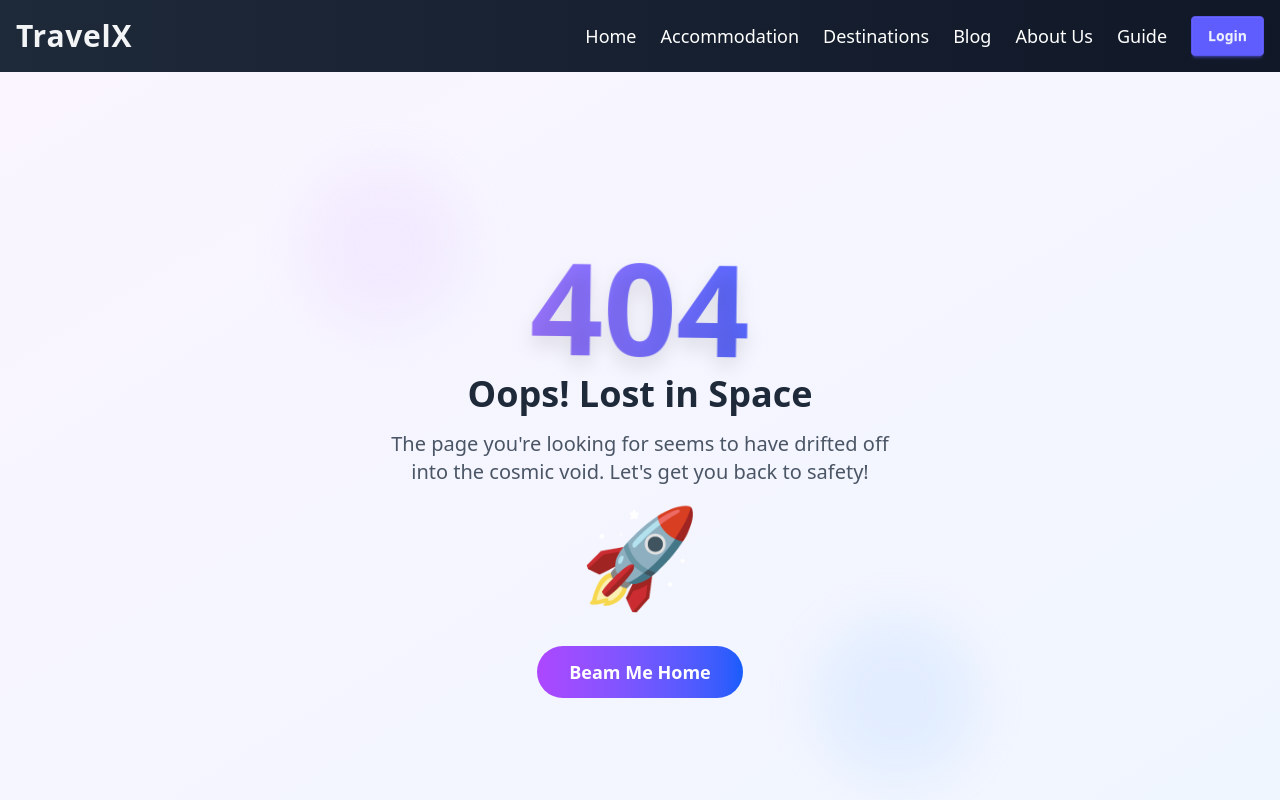
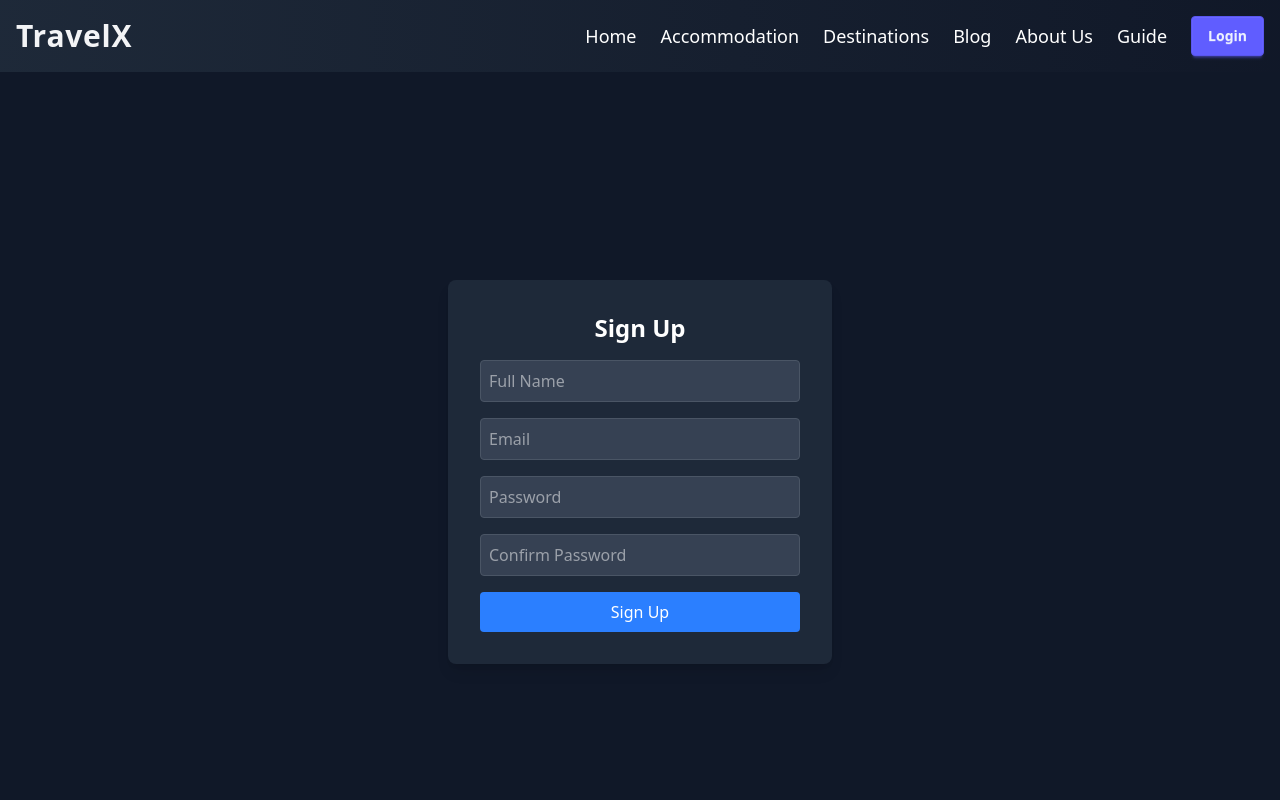
Before and after one commit to yogesh4952/Tourism-Management-System, a React (Vite) app in the folder frontend/: page /signup in a window 1280 px wide. Shown: the top 800 px of the page. Built offline with nearby package versions, Linux system fonts and the light colour scheme; the HTML template or start-up script is replaced by a standard one.

Commit message:
fronted update new

```diff
--- a/frontend/src/App.jsx
+++ b/frontend/src/App.jsx
@@ -10,6 +10,7 @@ import Blog from './pages/Blog.jsx';
 import ErrorPage from './pages/ErrorPage.jsx';
 import GuidePage from './pages/GuidePage.jsx';
 import DestinationDetailPage from './pages/DestinationDetailPage.jsx';
+import SignUpPage from './pages/SignUpPage.jsx';
 const App = () => {
 
   const router = createBrowserRouter([
@@ -48,6 +49,10 @@ const App = () => {
           path:"/Guide",
           element:<GuidePage/>
         },
+        {
+          path:'/signup',
+          element:<SignUpPage/>
+        },
 
         {
           path: "/login",
--- a/frontend/src/pages/HomePage.jsx
+++ b/frontend/src/pages/HomePage.jsx
@@ -4,6 +4,10 @@
 import { useState } from "react";
 import { MapPin, Menu, X } from "lucide-react"; // Importing the Menu and X icons
 import { NavLink } from "react-router-dom";
+
+import WhyChooseUsPage from "./WhyChooseUsPage";
+
+
 
 const HomePage = () => {
   const [isOpen, setIsOpen] = useState(false); // Define state for mobile menu toggle
@@ -54,6 +58,10 @@ const HomePage = () => {
           </div>
         </div>
       </div>
+      {/* why choose us  */}
+      <div>
+        <WhyChooseUsPage />
+      </div>
 
       {/* Popular Destinations Section */}
       <section className="py-16 bg-gray-50 text-center">
@@ -82,6 +90,7 @@ const HomePage = () => {
           ))}
         </div>
       </section>
+
     </>
   );
 };
--- a/frontend/src/pages/LoginPage.jsx
+++ b/frontend/src/pages/LoginPage.jsx
@@ -1,5 +1,6 @@
 import { useState } from "react";
 import { FaUser, FaLock } from "react-icons/fa";
+import { NavLink } from "react-router-dom";
 
 export default function LoginPage() {
   const [username, setUsername] = useState("");
@@ -44,15 +45,15 @@ export default function LoginPage() {
               className="w-full pl-10 pr-4 py-2 rounded-lg bg-gray-700 focus:outline-none focus:ring-2 focus:ring-yellow-400"
             />
           </div>
-          <button className="w-full bg-yellow-500 hover:bg-yellow-400 text-gray-900 font-semibold py-2 rounded-lg shadow-lg transition-all">
+          <button className="w-full bg-blue-500 hover:bg-blue-400 text-gray-900 font-semibold py-2 rounded-lg shadow-lg transition-all">
             Login
           </button>
         </form>
         <p className="mt-4 text-center text-gray-400">
           Don't have an account?{" "}
-          <a href="#" className="text-yellow-400">
+          <NavLink to="/signup" className="text-blue-400">
             Sign up
-          </a>
+          </NavLink>
         </p>
       </div>
     </div>
--- /dev/null
+++ b/frontend/src/pages/SignUpPage.jsx
@@ -0,0 +1,73 @@
+import { useState } from "react";
+
+const SignUpPage = () => {
+  const [formData, setFormData] = useState({
+    name: "",
+    email: "",
+    password: "",
+    confirmPassword: "",
+  });
+
+  const handleChange = (e) => {
+    const { name, value } = e.target;
+    setFormData({
+      ...formData,
+      [name]: value,
+    });
+  };
+
+  const handleSubmit = (e) => {
+    e.preventDefault();
+    console.log("Signup Data:", formData);
+  };
+
+  return (
+    <div className="flex items-center justify-center min-h-screen bg-gray-900">
+      <div className="bg-gray-800 p-8 rounded-lg shadow-lg w-96">
+        <h2 className="text-2xl font-bold text-white text-center mb-4">Sign Up</h2>
+        <form onSubmit={handleSubmit} className="space-y-4">
+          <input
+            type="text"
+            name="name"
+            placeholder="Full Name"
+            onChange={handleChange}
+            className="w-full p-2 rounded bg-gray-700 border border-gray-600 text-white"
+            required
+          />
+          <input
+            type="email"
+            name="email"
+            placeholder="Email"
+            onChange={handleChange}
+            className="w-full p-2 rounded bg-gray-700 border border-gray-600 text-white"
+            required
+          />
+          <input
+            type="password"
+            name="password"
+            placeholder="Password"
+            onChange={handleChange}
+            className="w-full p-2 rounded bg-gray-700 border border-gray-600 text-white"
+            required
+          />
+          <input
+            type="password"
+            name="confirmPassword"
+            placeholder="Confirm Password"
+            onChange={handleChange}
+            className="w-full p-2 rounded bg-gray-700 border border-gray-600 text-white"
+            required
+          />
+          <button
+            type="submit"
+            className="w-full bg-blue-500 p-2 rounded text-white hover:bg-blue-600"
+          >
+            Sign Up
+          </button>
+        </form>
+      </div>
+    </div>
+  );
+};
+
+export default SignUpPage;
--- a/frontend/src/pages/TestimonalPage.jsx
+++ b/frontend/src/pages/TestimonalPage.jsx
@@ -29,7 +29,7 @@ const testimonials = [
   },
 ];
 
-const Testimonial = () => {
+const TestimonialPage = () => {
   const [currentIndex, setCurrentIndex] = useState(0);
 
   const nextTestimonial = () => {
@@ -63,4 +63,4 @@ const Testimonial = () => {
   );
 };
 
-export default Testimonial;
+export default TestimonialPage;
--- /dev/null
+++ b/frontend/src/pages/WhyChooseUsPage.jsx
@@ -0,0 +1,51 @@
+export default function WhyChooseUsPage() {
+    const features = [
+      {
+        title: "Prime Locations",
+        description: "Situated in the most sought-after destinations worldwide",
+        icon: "📍",
+      },
+      {
+        title: "5-Star Service",
+        description: "Exceptional service that exceeds expectations",
+        icon: "⭐",
+      },
+      {
+        title: "Expert Staff",
+        description: "Dedicated team of hospitality professionals",
+        icon: "👥",
+      },
+      {
+        title: "Easy Booking",
+        description: "Simple and secure reservation process",
+        icon: "📅",
+      },
+    ];
+
+    return (
+      <section className="py-16 bg-gray-100 text-center">
+        <div className="max-w-5xl mx-auto">
+          <h2 className="text-3xl font-bold text-gray-800">Why Choose Us</h2>
+          <p className="text-gray-600 mt-2">
+            We provide exceptional service and unforgettable experiences
+          </p>
+
+          {/* Feature Cards */}
+          <div className="mt-8 grid grid-cols-1 sm:grid-cols-2 lg:grid-cols-4 gap-6">
+            {features.map((feature, index) => (
+              <div
+                key={index}
+                className="p-6 bg-white rounded-xl shadow-md hover:shadow-lg transition-all"
+              >
+                <div className="text-4xl mb-3 text-gray-600">{feature.icon}</div>
+                <h3 className="text-lg font-semibold text-gray-800">
+                  {feature.title}
+                </h3>
+                <p className="text-gray-600 mt-2">{feature.description}</p>
+              </div>
+            ))}
+          </div>
+        </div>
+      </section>
+    );
+  }
```
